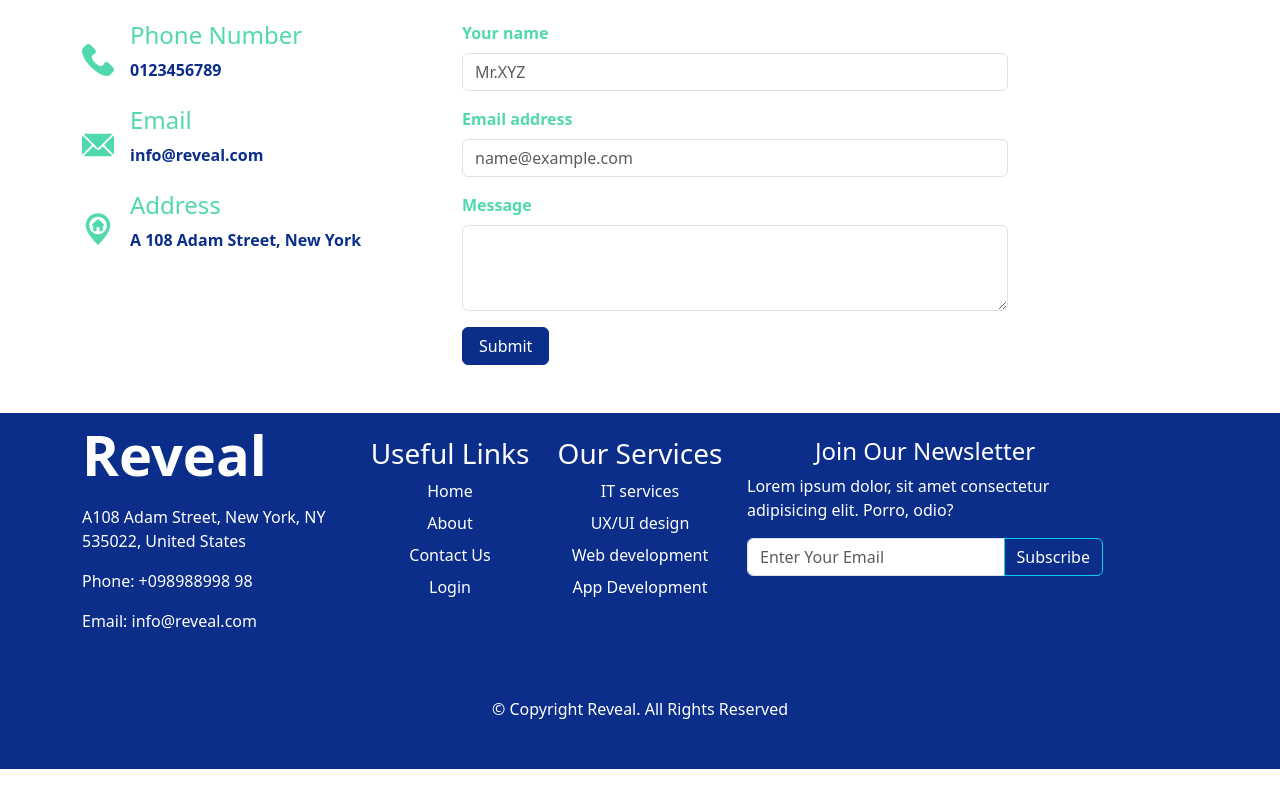
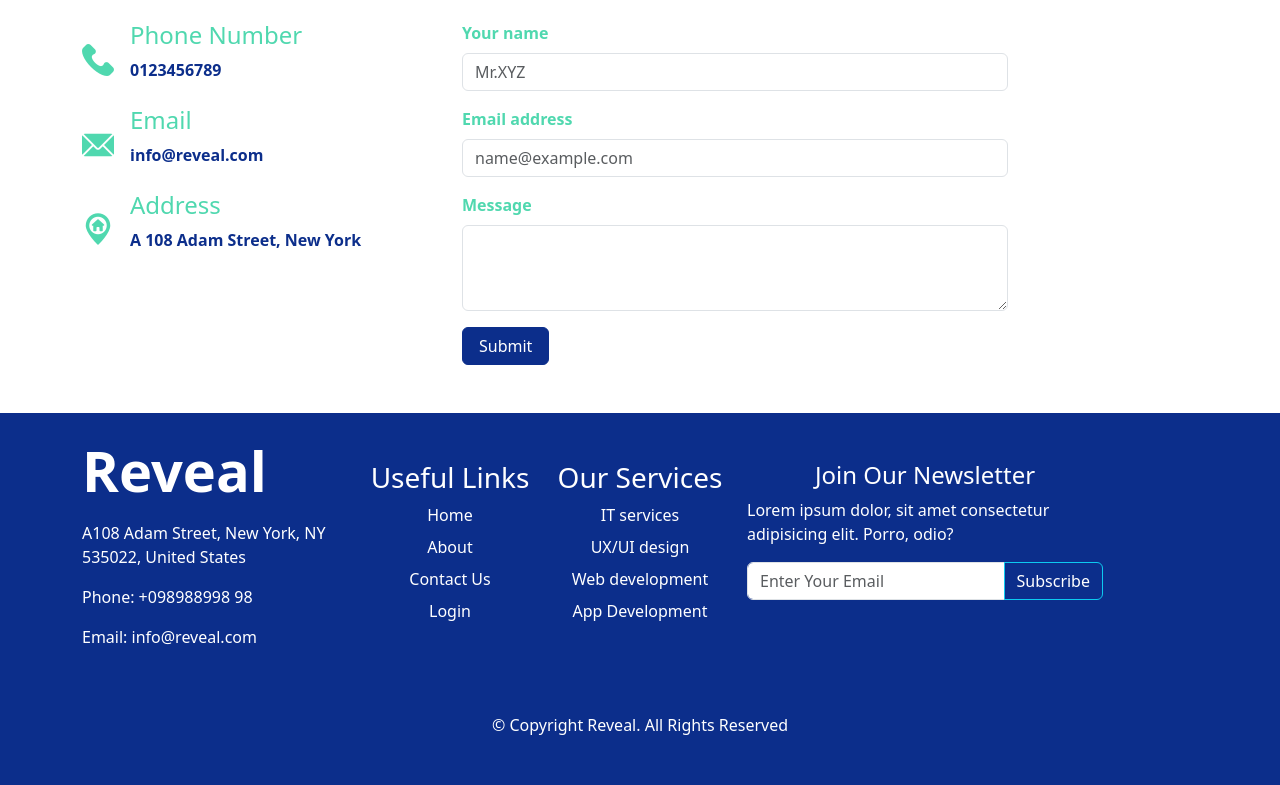
Before and after one commit to saifulislam1431/landing-page-using-bootstrap, a plain HTML site: page index.html in a window 1280 px wide. Shown: the part 3851-4636 px from the top of the page. Drawn offline with Linux system fonts and the light colour scheme.

Commit message:
Finished

```diff
--- a/index.html
+++ b/index.html
@@ -439,15 +439,15 @@
 
         <div class="container">
             <div class="row">
-                <div class="col-12 col-md-3 col-lg-3">
+                <div class="col-12 col-md-3 col-lg-3 pt-4">
 
-                    <h1 class="title display-4 fw-bold text-white pt-2">Reveal</h1>
+                    <h1 class="title display-4 fw-bold text-white">Reveal</h1>
                     <p class="mt-3 text-white">A108 Adam Street, New York, NY 535022, United States</p>
                     <p class="mt-3 text-white">Phone: +098988998 98</p>
                     <p class="mt-3 text-white">Email: info@reveal.com</p>
 
                 </div>
-                <div class="col-12 col-md-3 col-lg-2 pt-4">
+                <div class="col-12 col-md-3 col-lg-2 pt-5">
 
                     <h3 class="text-white text-center">Useful Links</h3>
 
@@ -460,7 +460,7 @@
 
                 </div>
 
-                <div class="col-12 col-md-3 col-lg-2 pt-4">
+                <div class="col-12 col-md-3 col-lg-2 pt-5">
 
                     <h3 class="text-white text-center">Our Services</h3>
 
@@ -473,7 +473,7 @@
 
                 </div>
 
-                <div class="col-12 col-md-6 col-lg-4 pt-4">
+                <div class="col-12 col-md-6 col-lg-4 pt-5">
 
                     <h4 class="text-white text-center">Join Our Newsletter</h4>
                     <p class="text-white">Lorem ipsum dolor, sit amet consectetur adipisicing elit. Porro, odio?</p>
```
